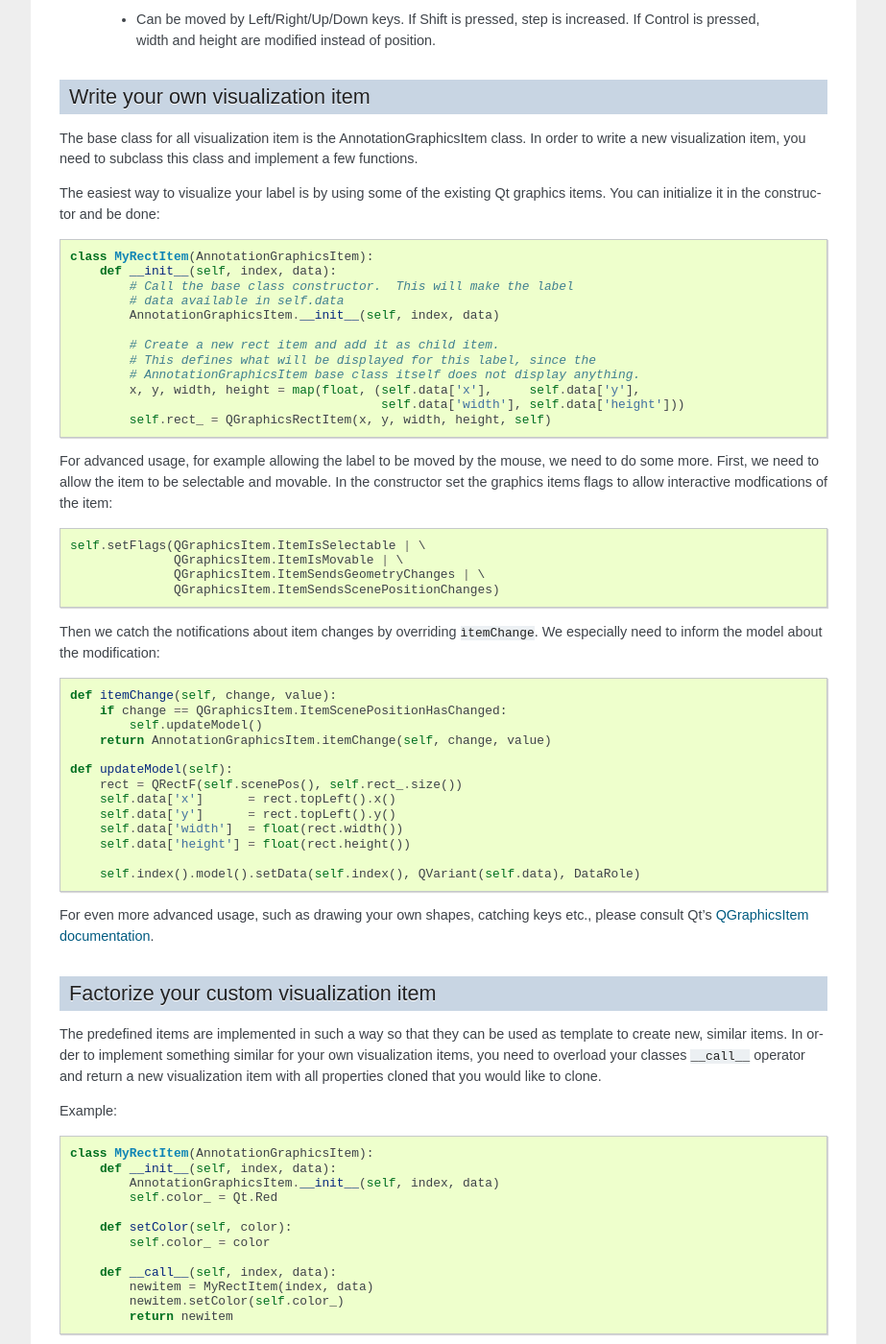
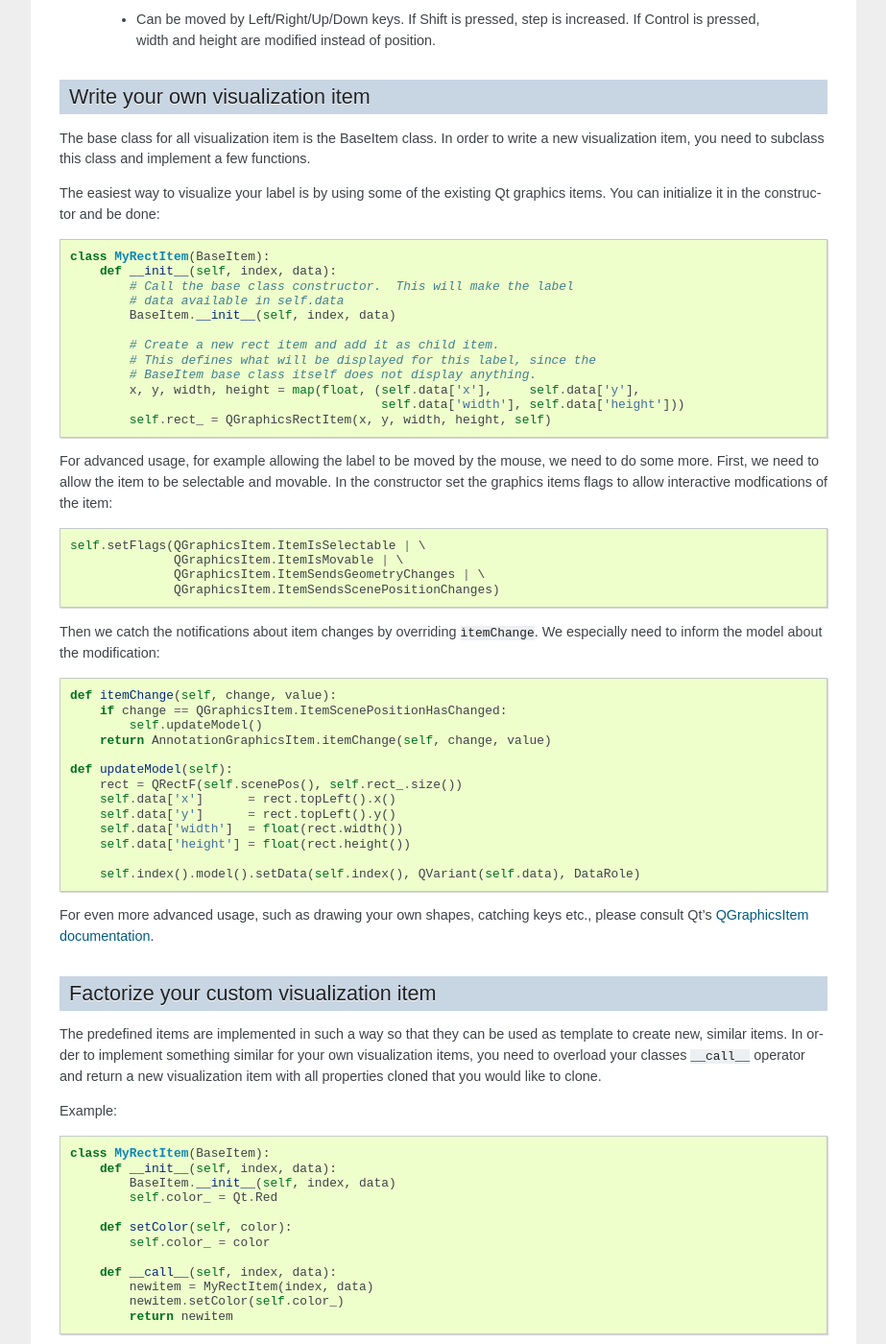
Before and after one commit to cvhciKIT/sloth, a Sphinx documentation site: the page built from doc/items.rst, in a window 1280 px wide and 1400 px high, scrolled down 934 px. Shown: the whole window at 96% size, without its empty margins (198-1121 px from the left). Built offline with Sphinx 7.4.7, drawn with Linux system fonts in a browser that asks for light colours.

Commit message:
doc: AnnotationGraphicsItem --> BaseItem

```diff
--- a/doc/items.rst
+++ b/doc/items.rst
@@ -57,22 +57,22 @@ Usage:
 Write your own visualization item
 =================================
 
-The base class for all visualization item is the :ref:`AnnotationGraphicsItem <AnnotationGraphicsItem>` class.  In
+The base class for all visualization item is the :ref:`BaseItem <BaseItem>` class.  In
 order to write a new visualization item, you need to subclass this class and implement
 a few functions.
 
 The easiest way to visualize your label is by using some of the existing Qt graphics items.  You can initialize
 it in the constructor and be done::
 
-    class MyRectItem(AnnotationGraphicsItem):
+    class MyRectItem(BaseItem):
         def __init__(self, index, data):
             # Call the base class constructor.  This will make the label
             # data available in self.data
-            AnnotationGraphicsItem.__init__(self, index, data)
+            BaseItem.__init__(self, index, data)
 
             # Create a new rect item and add it as child item.
             # This defines what will be displayed for this label, since the
-            # AnnotationGraphicsItem base class itself does not display anything.
+            # BaseItem base class itself does not display anything.
             x, y, width, height = map(float, (self.data['x'],     self.data['y'],
                                               self.data['width'], self.data['height']))
             self.rect_ = QGraphicsRectItem(x, y, width, height, self)
@@ -119,9 +119,9 @@ to clone.
 
 Example::
 
-    class MyRectItem(AnnotationGraphicsItem):
+    class MyRectItem(BaseItem):
         def __init__(self, index, data):
-            AnnotationGraphicsItem.__init__(self, index, data)
+            BaseItem.__init__(self, index, data)
             self.color_ = Qt.Red
 
         def setColor(self, color):
```
